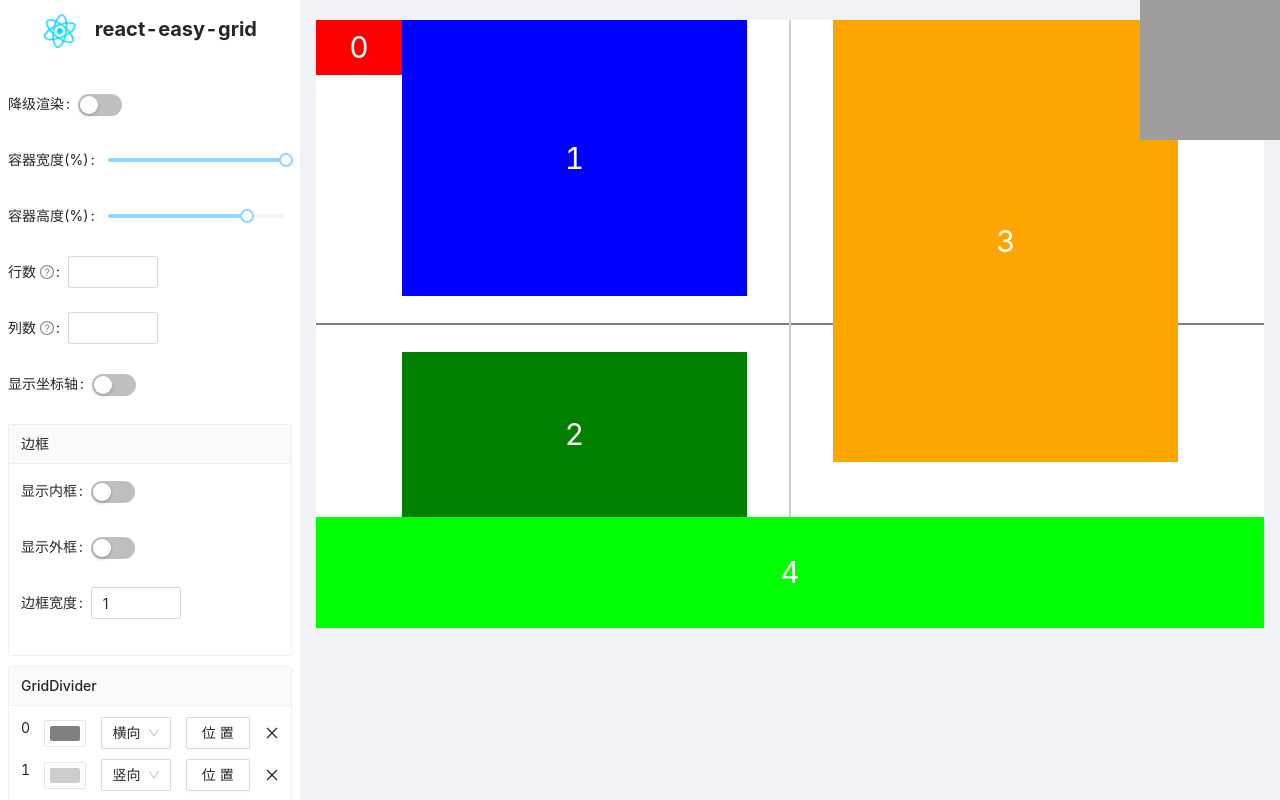
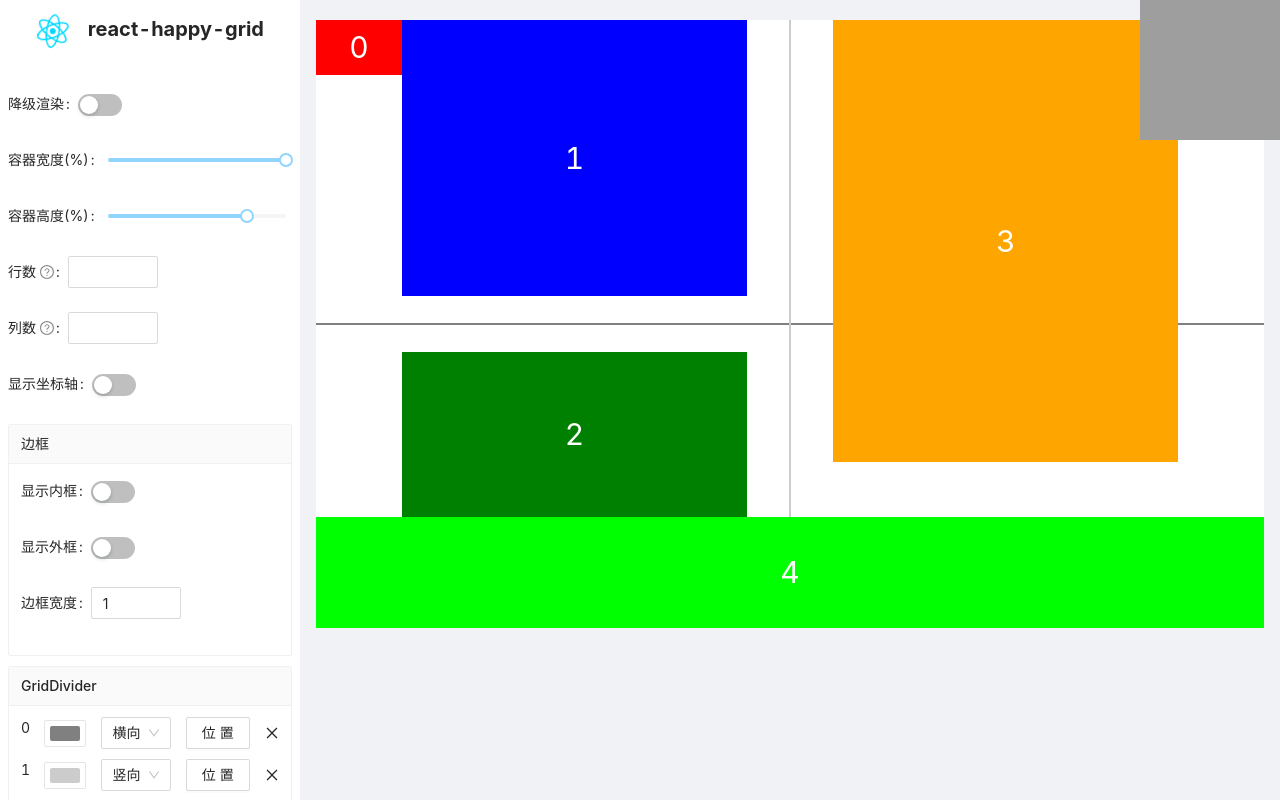
Before and after one commit to calimanco/react-easy-grid, a React (Vite) app: page / in a window 1280 px wide. Built offline with nearby package versions, Linux system fonts and the light colour scheme; grey boxes are pictures that could not be loaded.

Commit message:
ci: change name

```diff
--- a/index.html
+++ b/index.html
@@ -4,7 +4,7 @@
     <meta charset="UTF-8" />
     <link rel="icon" type="image/svg+xml" href="/src/assets/react.svg" />
     <meta name="viewport" content="width=device-width, initial-scale=1.0" />
-    <title>react-easy-grid</title>
+    <title>react-happy-grid</title>
   </head>
   <body>
     <div id="root"></div>
--- a/src/App.tsx
+++ b/src/App.tsx
@@ -45,7 +45,7 @@ function App() {
 
   return (
     <Layout className={styles.layout}>
-      <a href="https://github.com/calimanco/react-easy-grid" target="_blank" rel="noreferrer">
+      <a href="https://github.com/calimanco/react-happy-grid" target="_blank" rel="noreferrer">
         <img
           decoding="async"
           width="140"
@@ -61,7 +61,7 @@ function App() {
         <div className={styles.sider}>
           <Space align="center" className={styles.title}>
             <img className={styles.logo} src={reactLogo} alt="logo" />
-            <span>react-easy-grid</span>
+            <span>react-happy-grid</span>
           </Space>
           <ControllerForm form={form} className={styles.form} />
         </div>
```
Also changed, not shown: package.json (+6 -6 lines), 2 other files (tests, documents, lock files or other folders).
